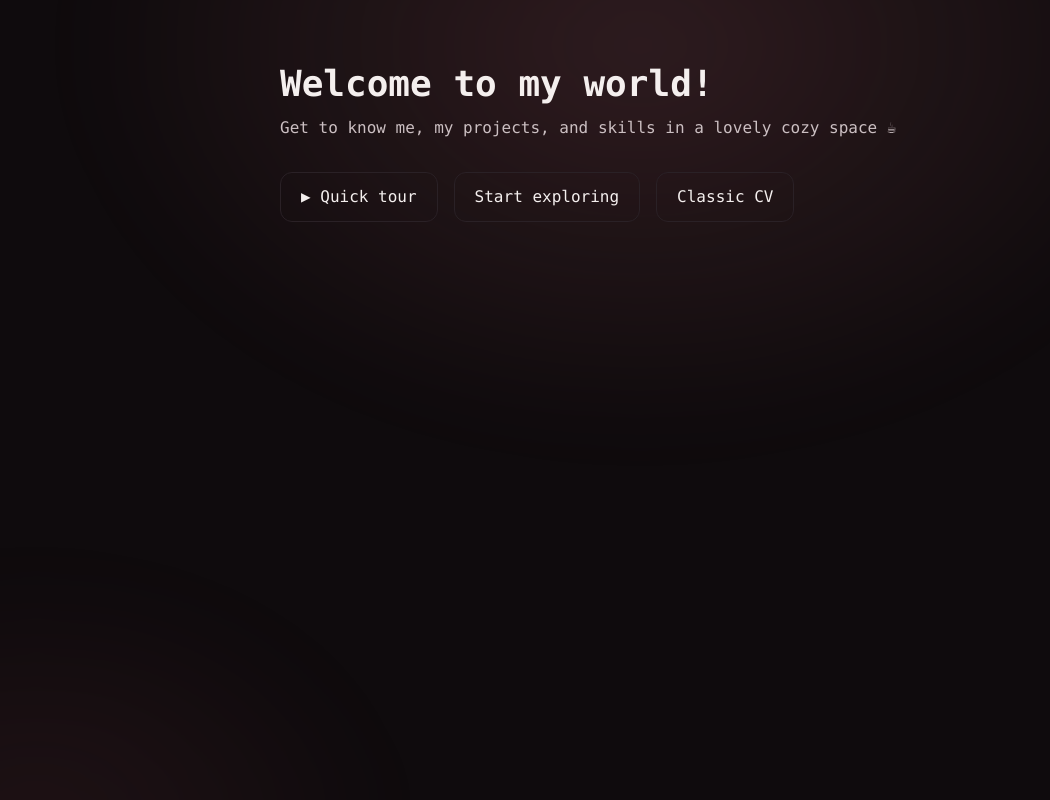
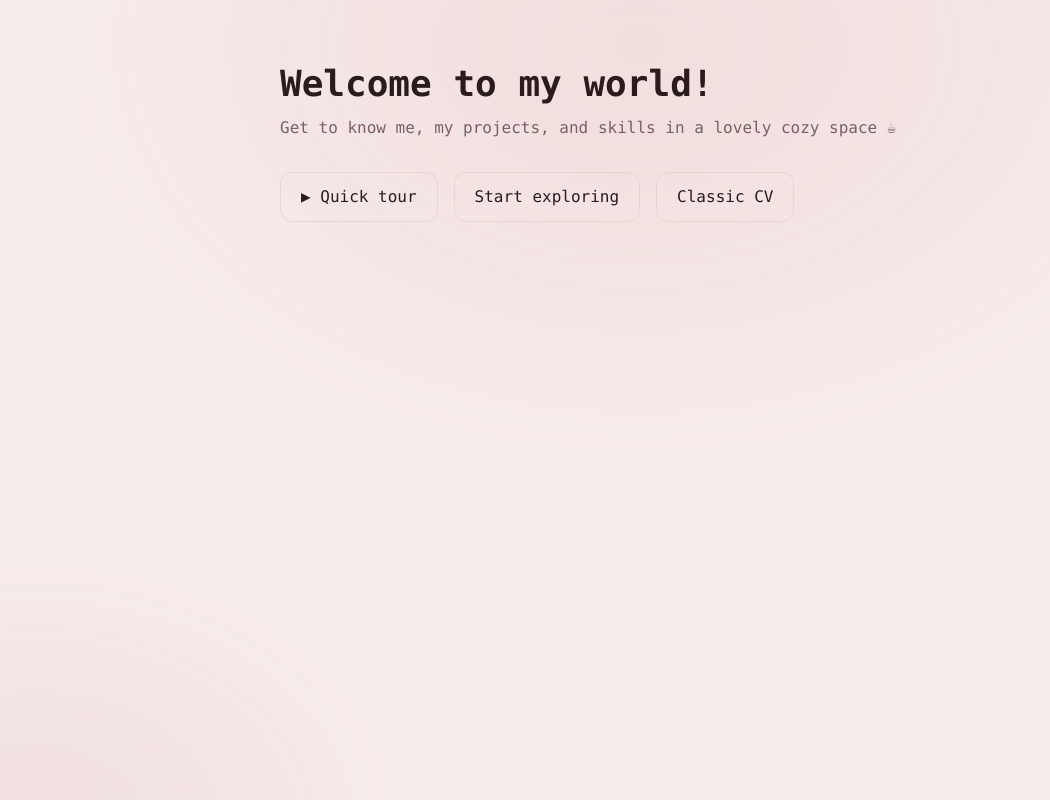
Before and after one commit to ivanans98/interactive-cv, a Next.js app: page / in a window 1280 px wide. Shown: the whole page, without its empty margins (0-1050 px from the left). Built offline with nearby package versions, Linux system fonts and the light colour scheme.

Commit message:
Update global.css
color changes

```diff
--- a/app/global.css
+++ b/app/global.css
@@ -1,29 +1,18 @@
 @import 'tailwindcss';
 @import url('https://fonts.googleapis.com/css2?family=Courier+Prime:wght@400;700&display=swap');
 
+/* cozy rosy-cream theme */
 :root{
-  /* Base palette */
-  --bg:        #0f0b0d;   /* deep cocoa */
-  --panel:     #181216;   /* card bg */
-  --border:    #2a2126;
-  --fg:        #f4efee;   /* warm white */
-  --muted:     #cbbfc2;   /* soft taupe */
-  --accent:    #d77480;   /* rose */
-  --accent-2:  #b14b5e;   /* plum-rose */
-
-  /* Code highlight defaults (kept but softened) */
-  --sh-class:      #4c97f8;
-  --sh-identifier: #ffffff;
-  --sh-sign:       #cbbfc2;
-  --sh-string:     #0fa295;
-  --sh-keyword:    #f47067;
-  --sh-comment:    #a19595;
-  --sh-jsxliterals:#6266d1;
-  --sh-property:   #e25a1c;
-  --sh-entity:     #e25a1c;
+  --bg:       #f6ecea;   /* page bg (warm cream) */
+  --panel:    #fff7f6;   /* cards */
+  --border:   #ead4d1;
+  --fg:       #2a1b1f;   /* cocoa text */
+  --muted:    #7d5e65;   /* rose taupe */
+  --accent:   #d77480;   /* rose */
+  --accent-2: #b14b5e;   /* plum-rose */
 }
 
-html{ color-scheme: dark; min-width:360px; }
+html{ color-scheme: light; min-width:360px; }
 body{
   background: var(--bg);
   color: var(--fg);
@@ -32,25 +21,23 @@ body{
   -moz-osx-font-smoothing: grayscale;
 }
 
-/* Soft vignette / ambient glow */
+/* soft vignette / ambient glow for cozy vibe */
 body::before{
   content:"";
   position:fixed; inset:-12vmax;
   background:
-    radial-gradient(60% 60% at 50% 18%, rgba(215,116,128,.16), transparent 60%),
-    radial-gradient(38% 38% at 12% 88%, rgba(177,75,94,.10), transparent 60%);
-  filter: blur(34px);
+    radial-gradient(60% 60% at 50% 18%, rgba(215,116,128,.12), transparent 60%),
+    radial-gradient(38% 38% at 12% 88%, rgba(177,75,94,.08), transparent 60%);
+  filter: blur(28px);
   pointer-events:none; z-index:-1;
 }
 
-/* Cozy selection */
 ::selection{
-  background-color: rgba(215,116,128,.35);
+  background-color: rgba(215,116,128,.22);
   color: var(--fg);
 }
 
-/* Existing styles (adapted to theme) */
-
+/* existing prose styles */
 .prose .anchor{ @apply absolute invisible no-underline; margin-left:-1em; padding-right:.5em; width:80%; max-width:700px; cursor:pointer; }
 .anchor:hover{ @apply visible; }
 
@@ -96,7 +83,7 @@ table{ display:block; max-width:fit-content; overflow-x:auto; white-space:nowrap
 
 .title{ text-wrap: balance; }
 
-/* Helpful utilities for the cozy theme */
+/* ========= Cozy utilities ========= */
 .panel{
   background: var(--panel);
   border: 1px solid var(--border);
```
